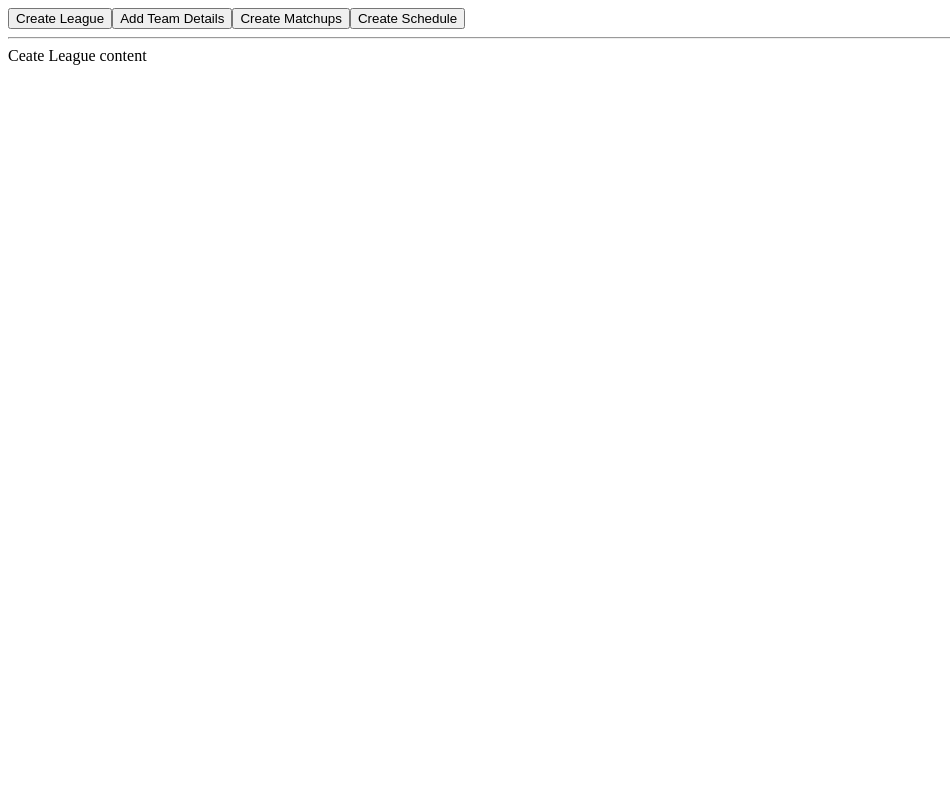
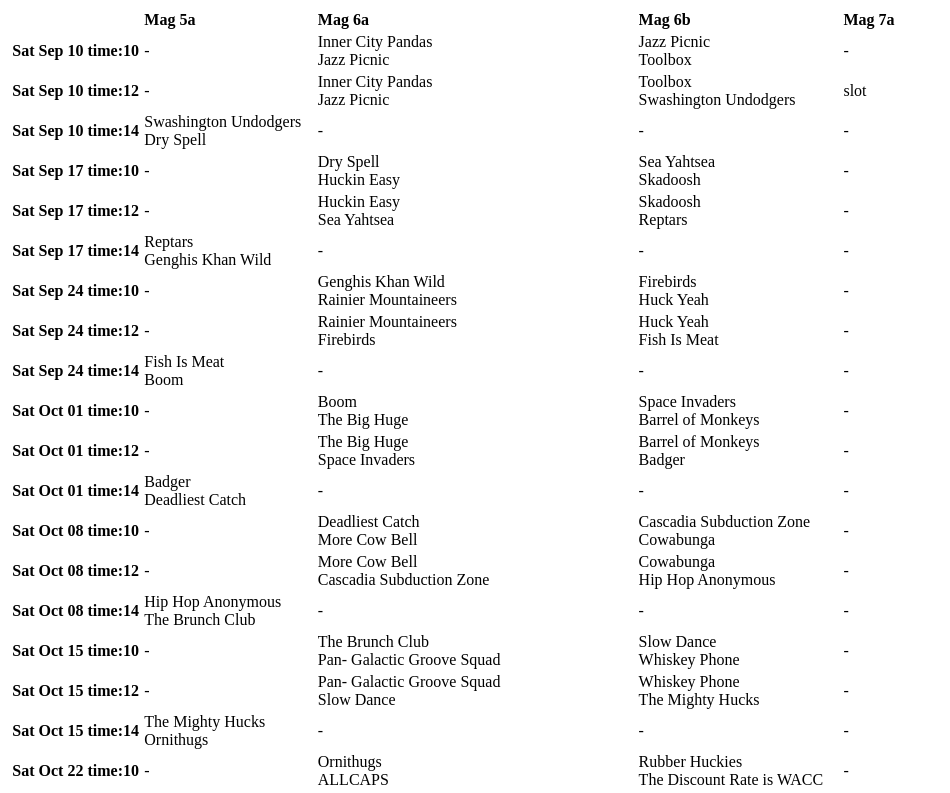
Before and after one commit to dlev-/LeagueScheduler, a React app: page / in a window 1280 px wide. Shown: the top 793 px of the page, without its empty margins (0-950 px from the left). Built offline with nearby package versions, Linux system fonts and the light colour scheme.

Commit message:
Added matchup getter from the MatchupCreator (goes from grid to sparse setup). Also now use that matchup creator to initially populate the schedule.  Also fixed bug in a constraint from reading code.

```diff
--- a/src/Constraints.ts
+++ b/src/Constraints.ts
@@ -53,7 +53,7 @@ class NonConsecutiveGameConstraint extends ScheduleConstraint {
 			{
 				let timeBetweenGames = Math.abs(gsm.time - lastGsm.time);
 				if (timeBetweenGames > NonConsecutiveGameConstraint.S_GAME_HOUR_DURATION ||
-					NonConsecutiveGameConstraint.s_fieldNeighborResolver.areNeighbors(gsm.fieldNum, lastGsm.fieldNum))
+					!NonConsecutiveGameConstraint.s_fieldNeighborResolver.areNeighbors(gsm.fieldNum, lastGsm.fieldNum))
 				{
 					badGameSlots.push(gsm);
 				}
--- a/src/MatchupCreator.tsx
+++ b/src/MatchupCreator.tsx
@@ -1,54 +1,70 @@
 import * as React from "react";
 import * as ReactDOM from "react-dom";
 import MatchupGrid from "./MatchupGrid";
+import MatchupModel from "./MatchupModel";
+import TeamModel from "./TeamModel";
 
 class MatchupCreator {
-	teams: string[];
-	teamGridModel: number[][] = [];
+	private _numGamesPerTeam: number;
+	private _teams: TeamModel[];
+	private _teamGridModel: number[][] = [];
 
-	public constructor(teams: string[]) {
-		this.teams = teams;
+	public constructor(teams: TeamModel[], numGamesPerTeam: number) {
+		this._numGamesPerTeam = numGamesPerTeam;
+		this._teams = teams;
 		this.initMatchups();
-		this.render();
+	}
+
+	public getMatchups(): MatchupModel[] {
+		var matchups: MatchupModel[] = [];
+		for (var ii = 0; ii < this._teams.length; ii++) {
+			for (var jj = ii + 1; jj < this._teams.length; ++jj) {
+				for (var gg = 0; gg < this._teamGridModel[ii][jj]; ++gg)
+				{
+					matchups.push(new MatchupModel(this._teams[ii], this._teams[jj]));
+				}
+			}
+		}
+		return matchups;
 	}
 
 	private initMatchups() {
-		var numGamesPerTeam = 6;
-		for (var ii = 0; ii < this.teams.length; ii++) {
-			this.teamGridModel[ii] = [];
-			for (var jj = 0; jj < this.teams.length; ++jj) {
-				this.teamGridModel[ii][jj] = jj <= ii ? -1 : 0;
+		for (var ii = 0; ii < this._teams.length; ii++) {
+			this._teamGridModel[ii] = [];
+			for (var jj = 0; jj < this._teams.length; ++jj) {
+				this._teamGridModel[ii][jj] = jj <= ii ? -1 : 0;
 			}
 		}
-		var gamesPerRow = Math.floor(numGamesPerTeam / 2);
-		for (var ii = 0; ii < this.teams.length; ii++) {
-			for (var jj = ii + 1; jj < this.teams.length && jj - ii <= gamesPerRow; ++jj) {
-				this.teamGridModel[ii][jj] += 1;
+		var gamesPerRow = Math.floor(this._numGamesPerTeam / 2);
+		for (var ii = 0; ii < this._teams.length; ii++) {
+			for (var jj = ii + 1; jj < this._teams.length && jj - ii <= gamesPerRow; ++jj) {
+				this._teamGridModel[ii][jj] += 1;
 			}
 		}
 		// give the top and bottom teams a rematch
 		this.initMatchupHelperDoubleEnds(0, 1, 2, gamesPerRow);
-		var len = this.teams.length;
+		var len = this._teams.length;
 		this.initMatchupHelperDoubleEnds(len - 2, len - 1, -2, gamesPerRow);
 	}
 	private initMatchupHelperDoubleEnds(row: number, col: number, inc: number, gamesPerRow:number) {
 		for (var ii = 0; ii < gamesPerRow; ++ii) {
-			this.teamGridModel[row][col]++;
+			this._teamGridModel[row][col]++;
 			row += inc;
 			col += inc;
 		}
 	}
 
-	private render() {
+	public render() {
+		var teamNames = _.map(this._teams, (t:TeamModel) => t.teamName);
 		ReactDOM.render(
 			//<Hello name="Willson" />,
-			<MatchupGrid teamNames={this.teams} gridValues={this.teamGridModel} updateCallback={this.updateMatchup}/>,
+			<MatchupGrid teamNames={teamNames} gridValues={this._teamGridModel} updateCallback={this.updateMatchup}/>,
 			document.getElementById("root")
 		);
 	}
 
 	private updateMatchup = (x: number, y: number, numMatchups: number) => {
-		this.teamGridModel[x][y] = numMatchups;
+		this._teamGridModel[x][y] = numMatchups;
 		this.render();
 	}
 }
--- a/src/app.tsx
+++ b/src/app.tsx
@@ -31,10 +31,10 @@ for (let ii = 0; ii < 10; ++ii) {
 	root.schedule.addGameSlot(new GameSlotModel(gameDate, 12, 92));
 	root.schedule.addGameSlot(new GameSlotModel(gameDate, 10, 93));
 	root.schedule.addGameSlot(new GameSlotModel(gameDate, 12, 93));
+	root.schedule.addGameSlot(new GameSlotModel(gameDate, 14, 54));
 }
 
 root.schedule.addGameSlot(new GameSlotModel(baseDate, 12, 20));
-root.schedule.addGameSlot(new GameSlotModel(baseDate, 14, 54));
 
 root.addField(new FieldModel("Mag 5a", 54));
 root.addField(new FieldModel("Mag 6a", 92));
@@ -42,7 +42,16 @@ root.addField(new FieldModel("Mag 6b", 93));
 root.addField(new FieldModel("Mag 7a", 20));
 
 // add matchups
-root.schedule.gameSlots[0].matchup = new MatchupModel(root.teams[0], root.teams[1]);
+//root.schedule.gameSlots[0].matchup = new MatchupModel(root.teams[0], root.teams[1]);
+var matchupCreator = new MatchupCreator(root.teams, 2);
+let matchups = matchupCreator.getMatchups();
+if (matchups.length > root.schedule.gameSlots.length) {
+	throw "more matchups than slots!";
+}
+for (let ii = 0; ii < matchups.length; ++ii) {
+	root.schedule.gameSlots[ii].matchup = matchups[ii];
+}
+
 
 var serializedModel = JSON.stringify(root.serialize());
 var newRoot = RootModel.deserialize(JSON.parse(serializedModel));
@@ -128,6 +137,6 @@ root.schedule.sortGameSlots();
 // var rootElement = React.createElement(App, {'root': root})
 // ReactDOM.render(rootElement, document.getElementById('root'))
 
-ReactDOM.render(<Page root={root} activeTab={"Ceate League"} />, document.getElementById("root"));
+//ReactDOM.render(<Page root={root} activeTab={"Ceate League"} />, document.getElementById("root"));
 
-//var scheduleCreator = new ScheduleCreator(root.fields, root.schedule.gameSlots);
+var scheduleCreator = new ScheduleCreator(root.fields, root.schedule.gameSlots);
```
